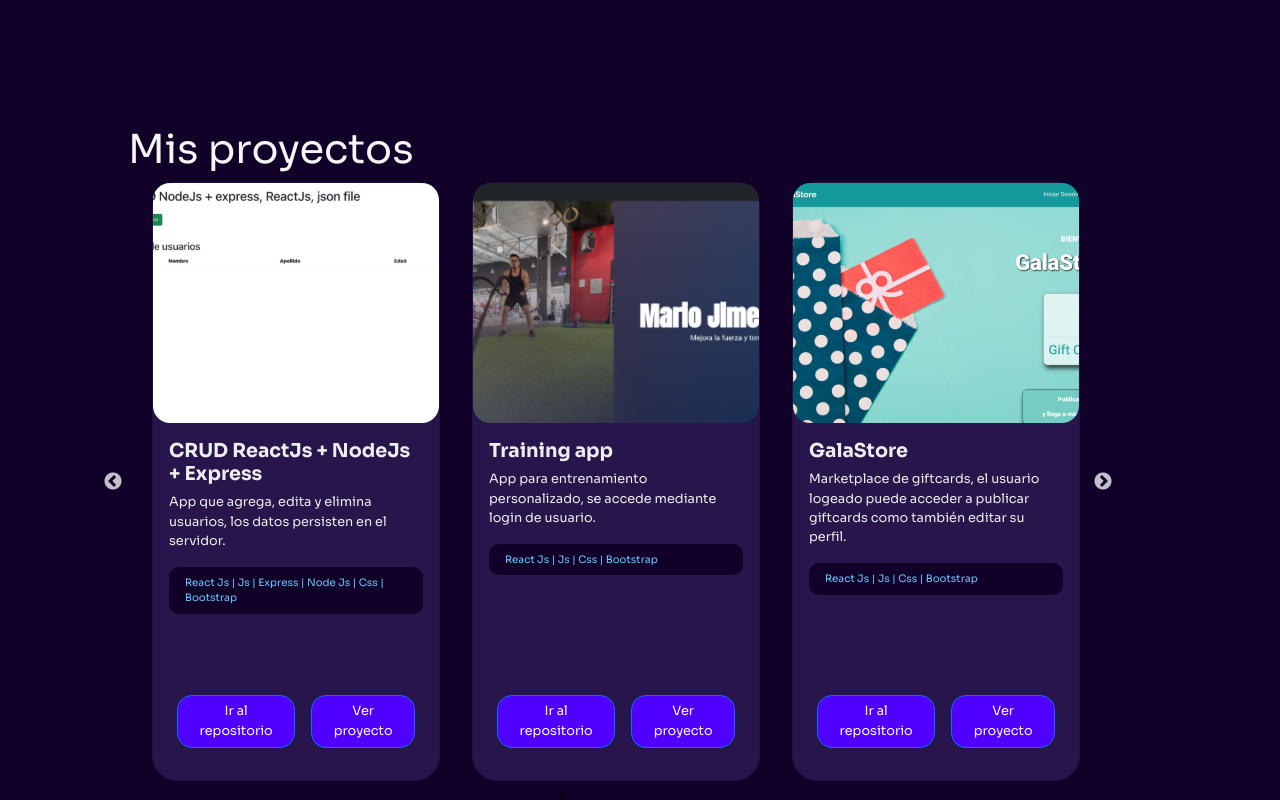
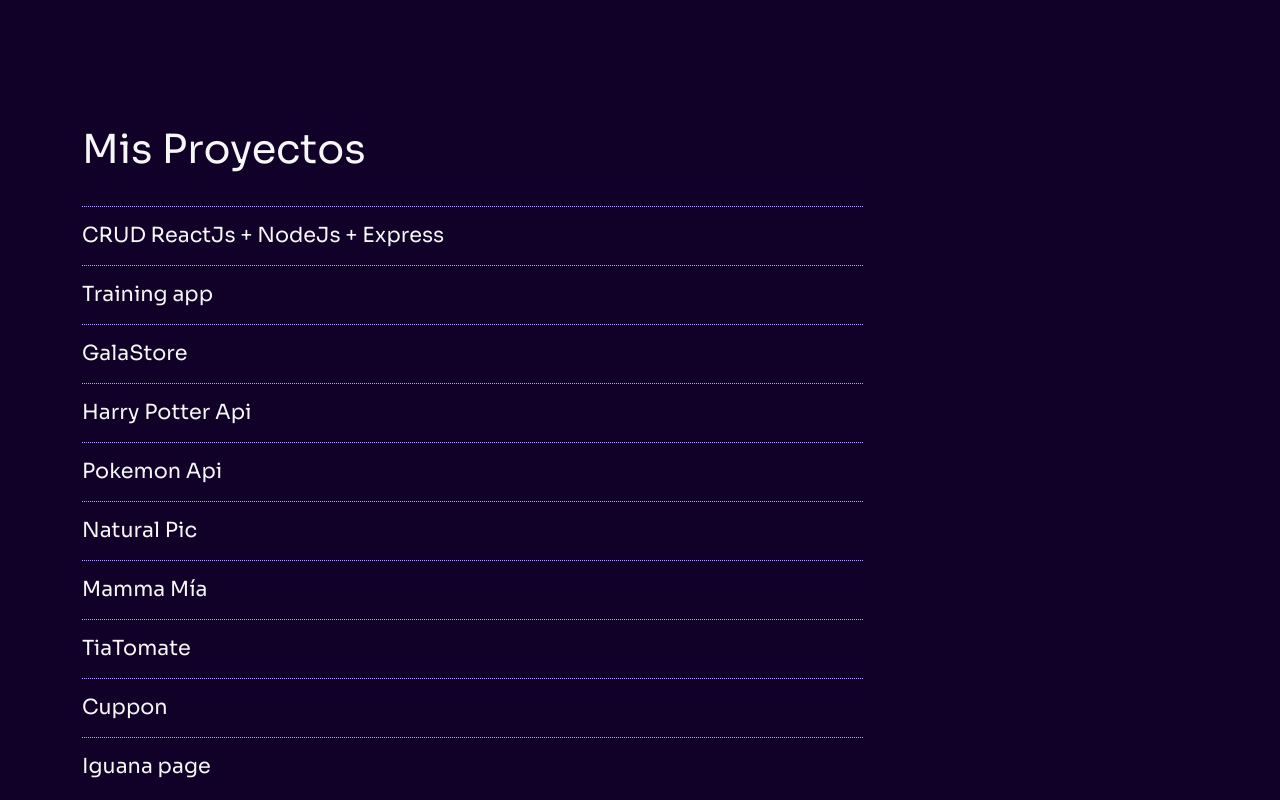
Before and after one commit to ssalinascalibar/portfolio, a React (Create React App) app: page / in a window 1280 px wide. Shown: the part 1040-1840 px from the top of the page. Built offline with nearby package versions, Linux system fonts and the light colour scheme.

Commit message:
new style projects layout

```diff
--- a/package.json
+++ b/package.json
@@ -7,7 +7,9 @@
     "@testing-library/react": "^13.4.0",
     "@testing-library/user-event": "^13.5.0",
     "aos": "^2.3.4",
+    "bootstrap": "^5.3.2",
     "react": "^18.2.0",
+    "react-bootstrap": "^2.9.1",
     "react-dom": "^18.2.0",
     "react-scripts": "^5.0.1",
     "react-slick": "^0.29.0",
--- a/public/index.html
+++ b/public/index.html
@@ -24,6 +24,7 @@
       work correctly both with client-side routing and a non-root public URL.
       Learn how to configure a non-root public URL by running `npm run build`.
     -->
+    <link rel="stylesheet" href="https://cdnjs.cloudflare.com/ajax/libs/font-awesome/6.4.2/css/all.min.css">
     <link rel="stylesheet" href="https://unpkg.com/aos@next/dist/aos.css" />
     <link rel="preconnect" href="https://fonts.googleapis.com">
     <link rel="preconnect" href="https://fonts.gstatic.com" crossorigin>
--- a/public/projects.json
+++ b/public/projects.json
@@ -71,7 +71,7 @@
     },
 
     {
-        "id": "6",
+        "id": "7",
         "img":"img/tiatomate-img.png",
         "project_name": "TiaTomate",
         "desc": "...",
@@ -81,7 +81,7 @@
     },
 
     {
-        "id": "7",
+        "id": "8",
         "img":"img/cuppon-img.png",
         "project_name": "Cuppon",
         "desc": "Web de cupones de descuentos realizada con Bootstrap.",
@@ -91,7 +91,7 @@
     },
 
     {
-        "id": "8",
+        "id": "9",
         "img":"img/iguana-img.png",
         "project_name": "Iguana page",
         "desc": "Web con enfoque en la propiedades display y float en css y html semántico.",
--- a/src/assets/css/home.css
+++ b/src/assets/css/home.css
@@ -0,0 +1,3 @@
+.mis-proyectos{
+    padding: 0 1rem;
+}
--- /dev/null
+++ b/src/assets/css/projects.css
@@ -0,0 +1,128 @@
+.projects-wrap{
+    margin-top: 2rem;
+}
+.projects-wrap h3{
+    display: inline;
+    font-size: 1.1em;
+
+}
+
+.projects-wrap p:hover{
+    color: #8c6bff;
+
+}
+
+ul{
+    list-style: none;
+    padding: 0;
+    margin: 0;
+}
+
+li{
+    border-top: 1px dotted #b7a3fe;
+}
+
+li:hover{
+    background-color: #27154c;
+}
+
+#project-list{
+    margin: 0.5rem 0 0 0;
+    padding: 1rem 0 0.5rem 0;
+    /* border-top: 1px dotted #b7a3fe; */
+    /* text-decoration: underline dotted #8c6bff;
+    text-underline-offset: 0.5rem; */
+
+}
+
+.p-id{
+    color: #8c6bff;
+}
+
+
+/* Modal projects */
+.modal-header{
+    border: none;
+    justify-content: flex-end;
+}
+
+.modal-footer{
+    border: none;
+}
+
+.modal-content{
+    background-color: #110028;
+    background-image: linear-gradient(to bottom right, #110028, rgb(53, 52, 52));
+}
+.modal-body h2{
+    text-align: right;
+}
+
+.modal-body > .modal-info{
+    margin: 6rem 0 0 0;
+}
+
+.modal-info > a:link{
+    font-size: 0.9em;
+}
+
+.modal-info > a:link, a:visited{
+    color: #fff;
+    margin: 0 1.5rem 0 0;
+
+}
+
+.modal-info > a:active{
+    color: #8c6bff;
+}
+
+.modal-info > a:hover{
+    color: #8c6bff;
+}
+
+.modal-info > a > i{
+    margin: 0 0.2rem 0 0;
+}
+
+.modal-info > p{
+    margin: 3rem 0 0 0;
+}
+
+.modal-body h2{
+    margin-top: 0.5rem;
+    font-size: 2.5em;
+}
+
+.modal .modal-body img{
+    width: 100%;
+    border-radius: 5px;
+}
+
+.btn-close-modal{
+    background-color: transparent;
+    border: none;
+}
+
+.modal-info > .project-tech{
+    color: #6cf;
+    background-color: #110028;
+    padding: 0.5rem 1rem;
+    border-radius: 5px;
+}
+
+/* end modal projects */
+
+@media screen and (min-width: 992px){
+    .projects-wrap{
+        width: 70%;
+    }
+
+    .projects-wrap h3{
+        font-size: 1.3em;
+    }
+
+    .modal-info > a:link{
+        font-size: 1em;
+    }
+
+}
--- /dev/null
+++ b/src/components/ModalProjects.jsx
@@ -0,0 +1,45 @@
+import React from "react";
+import { useState } from 'react';
+import Button from 'react-bootstrap/Button';
+
+import Modal from 'react-bootstrap/Modal';
+
+export default function ModalProjects({project_name, project_img, project_desc, url_repo, url_deploy, project_tech, id_project}) {
+    const [show, setShow] = useState(false);
+
+    const handleShow = () => setShow(true);
+    const handleClose = () => setShow(false);
+  return (
+    <>
+     <div onClick={handleShow}>
+         <h3>{project_name}</h3>
+     </div>
+     <Modal show={show} onHide={handleClose}>
+        <Modal.Header>
+        <Button className="btn-close-modal" onClick={handleClose}>
+            X
+          </Button>
+        </Modal.Header>
+        <Modal.Body>
+            <img src={project_img} alt={project_name} />
+            <h2>{project_name}</h2>
+            <div className="modal-info">
+                <a href={url_repo}><i className="fa-brands fa-github"></i> Ir al repositorio </a>
+                <a href={url_deploy}><i className="fa-solid fa-up-right-from-square"></i> Ver Demo</a>
+                <p>{project_desc}</p>
+                <p className="project-tech">{project_tech}</p>
+            </div>
+        </Modal.Body>
+        <Modal.Footer>
+          <Button variant="secondary" onClick={handleClose}>
+            Cerrar
+          </Button>
+          {/* <Button variant="primary" onClick={handleClose}>
+            Save Changes
+          </Button> */}
+        </Modal.Footer>
+      </Modal>
+
+    </>
+  );
+}
--- /dev/null
+++ b/src/components/Projects.jsx
@@ -0,0 +1,44 @@
+import React from "react";
+import { useState, useEffect } from "react";
+
+//css
+import "../assets/css/projects.css";
+import ModalProjects from "./ModalProjects";
+
+export default function Projects() {
+  const [projects, setProjects] = useState([]);
+
+  const getProjects = async () => {
+    const endPoint = "/projects.json";
+    const res = await fetch(endPoint);
+    const data = await res.json();
+
+    setProjects(data);
+    console.log(data);
+  };
+
+  useEffect(() => {
+    getProjects();
+  }, []);
+
+  return (
+    <div className="container">
+      <h1>Mis Proyectos</h1>
+      <ul className="projects-wrap">
+        {projects?.map((p, i) => (
+          <li key={i} id="project-list">
+            <ModalProjects
+              project_name={p.project_name}
+              project_img={p.img}
+              project_desc={p.desc}
+              url_repo={p.url_repo}
+              url_deploy={p.url_deploy}
+              project_tech={p.tech}
+              id_project={p.id}
+            />
+          </li>
+        ))}
+      </ul>
+    </div>
+  );
+}
--- a/src/views/Home.jsx
+++ b/src/views/Home.jsx
@@ -4,7 +4,11 @@ import AboutMe from "../components/AboutMe";
 //components
 //import CardsProjects from "../components/CardsProjects";
 import Header from "../components/Header";
-import SliderProjects from "../components/SliderProjects";
+import Projects from "../components/Projects";
+
+//css
+import '../assets/css/home.css';
+
 
 export default function Home() {
   return (
@@ -14,9 +18,8 @@ export default function Home() {
         <section>
           <AboutMe />
         </section>
-
-        <section>
-          <SliderProjects />
+        <section className="mis-proyectos">
+          <Projects />
         </section>
       </main>
     </div>
```
Also changed, not shown: 1 other file (tests, documents, lock files or other folders).
